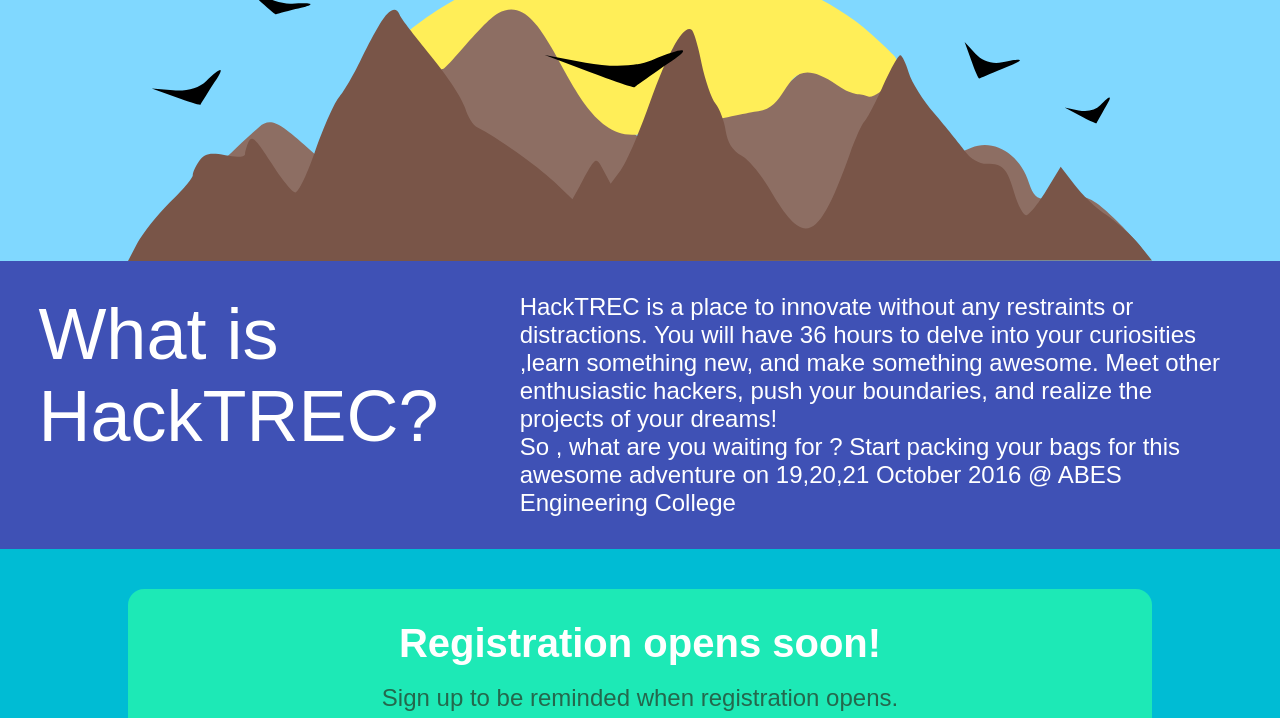
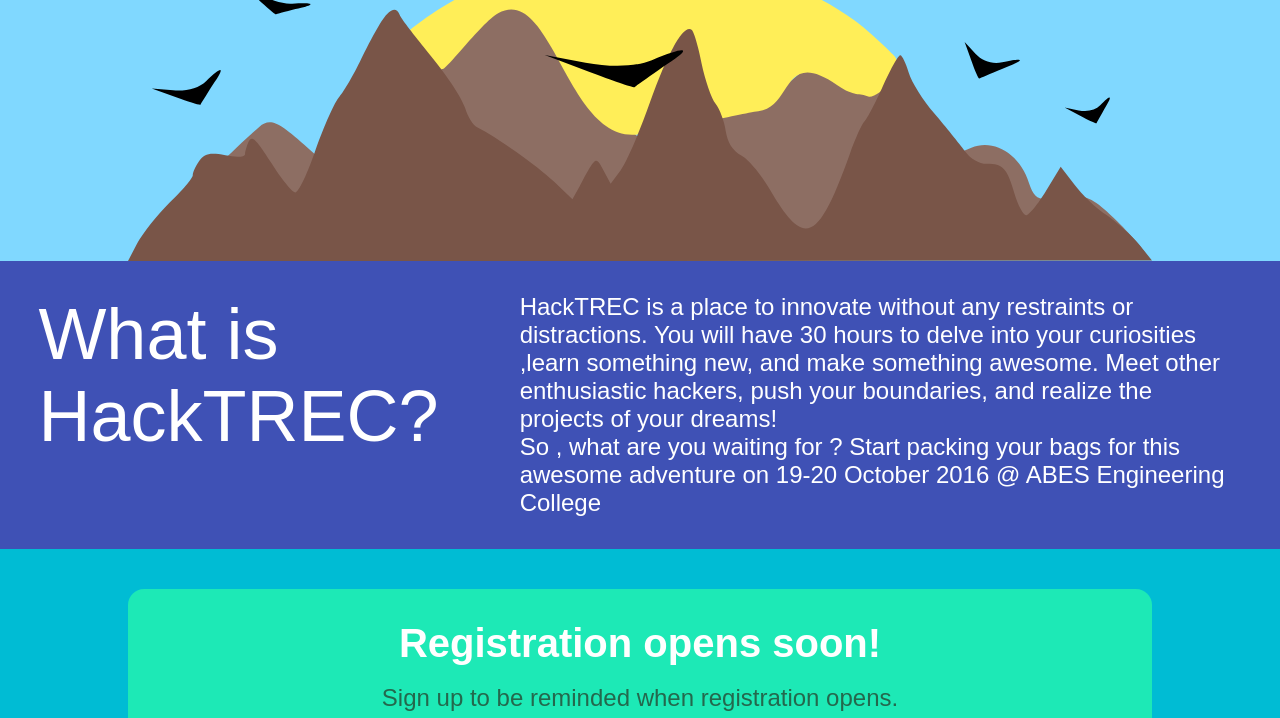
Before and after one commit to hacktrec/hacktrec.github.io, a website: page index.html in a window 1280 px wide. Shown: the part 379-1097 px from the top of the page. Drawn offline with Linux system fonts and the light colour scheme; a script that the page names is missing.

Commit message:
Fixed#timings

```diff
--- a/index.html
+++ b/index.html
@@ -92,9 +92,9 @@
     <div class="pure-u-1 pure-u-lg-2-5 about-heading hoverText">What is HackTREC?</div>
     <div class="pure-u-1 pure-u-lg-3-5 about-desc">
       HackTREC is a place to innovate without any restraints or distractions.
-      You will have 36 hours to delve into your curiosities ,learn something new, and make something awesome.
+      You will have 30 hours to delve into your curiosities ,learn something new, and make something awesome.
       Meet other enthusiastic hackers, push your boundaries, and realize the projects of your dreams!
-      <br>So , what are you waiting for ? Start packing your bags for this awesome adventure on 19,20,21 October 2016 @ ABES Engineering College
+      <br>So , what are you waiting for ? Start packing your bags for this awesome adventure on 19-20 October 2016 @ ABES Engineering College
     </div>
   </div>
   <div class="pure-u-1 register" id="register">
```
